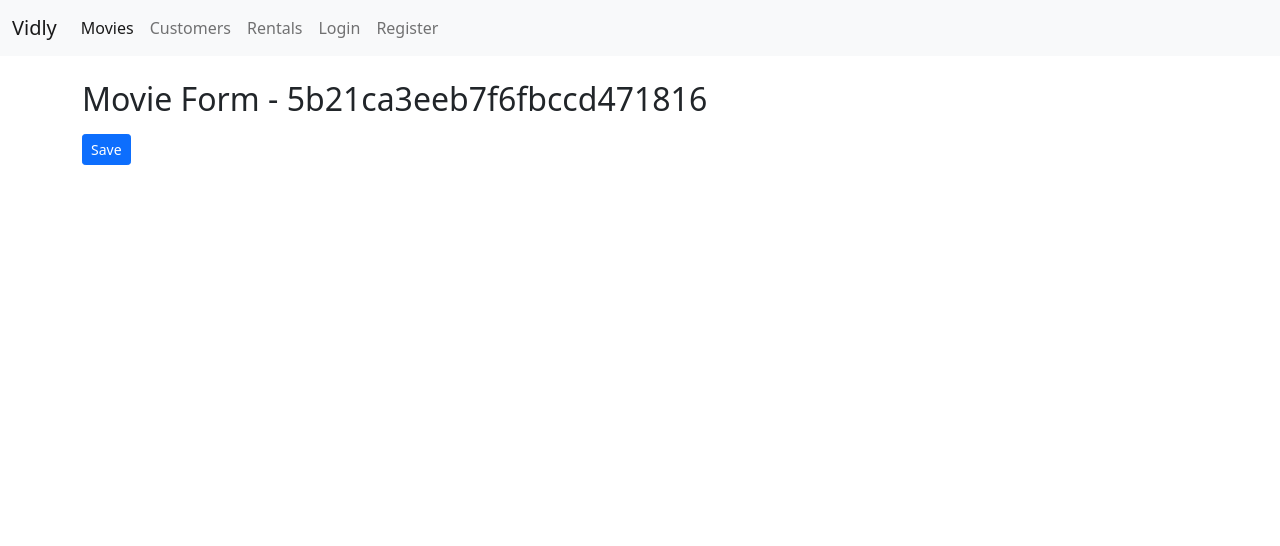
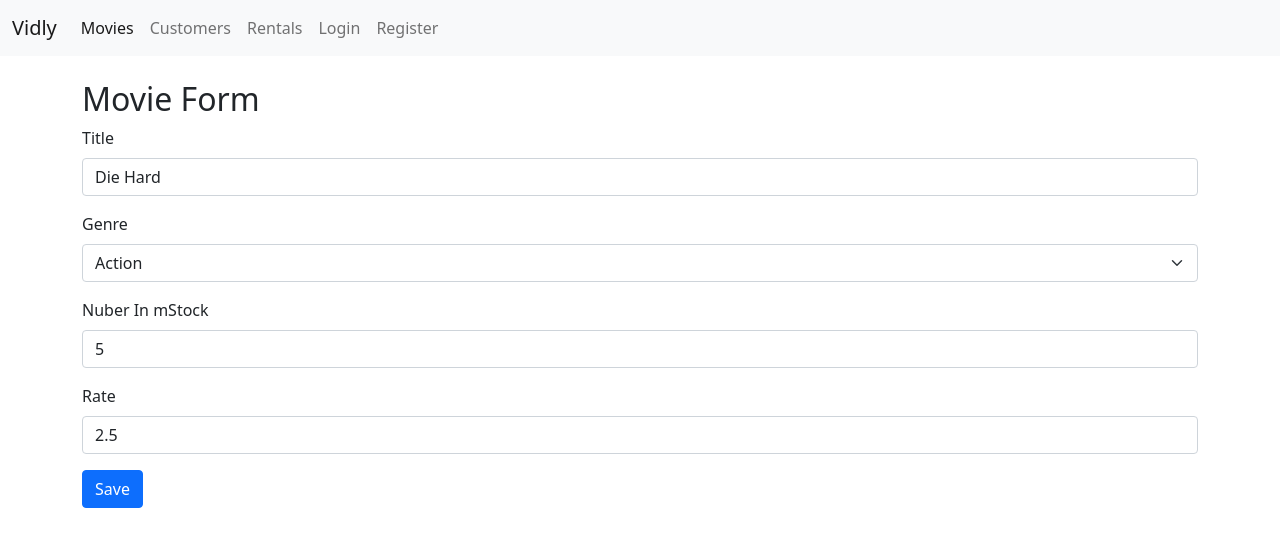
Before and after one commit to shakilhossain1/react-vidly, a React (Vite) app: page /movies/5b21ca3eeb7f6fbccd471816 in a window 1280 px wide. Shown: the top 546 px of the page. Built offline with nearby package versions, Linux system fonts and the light colour scheme.

Commit message:
create and update movie

```diff
--- a/src/components/common/form.jsx
+++ b/src/components/common/form.jsx
@@ -1,6 +1,7 @@
 import React, {Component} from 'react';
 import Joi from 'joi-browser';
 import Input from './input';
+import Select from './select'
 
 class Form extends Component {
   state = {data: {}, error: {}};
@@ -12,6 +13,8 @@ class Form extends Component {
 
     const errors = {};
     for (let item of error.details) errors[item.path[0]] = item.message;
+
+    console.log(errors);
 
     return errors;
   };
@@ -61,6 +64,20 @@ class Form extends Component {
     );
   };
 
+  renderSelect = (name, label, options) => {
+    const {data, errors} = this.state;
+    return (
+      <Select
+        name={name}
+        label={label}
+        value={data[name]}
+        options={options}
+        onChange={this.handleChange}
+        error={errors[name]}
+      />
+    );
+  }
+
   renderInput = (name, label, type = 'text') => {
     const {data, errors} = this.state;
     return (
--- /dev/null
+++ b/src/components/common/select.jsx
@@ -0,0 +1,23 @@
+import React from 'react';
+
+const Select = ({name, label, options, error, ...rest}) => {
+  return (
+    <div className='mb-3'>
+      <label htmlFor={name} className='form-label'>
+        {label}
+      </label>
+      <select {...rest} name={name} id={name} className='form-select'>
+        <option />
+        {options.map(option => (
+          <option key={option._id} value={option._id}>
+            {option.name}
+          </option>
+        ))}
+      </select>
+
+      {error && <div className='text-danger text-sm-start'>{error}</div>}
+    </div>
+  );
+};
+
+export default Select;
--- a/src/components/movieForm.jsx
+++ b/src/components/movieForm.jsx
@@ -1,17 +1,75 @@
-import React from 'react';
+import React, {Component} from 'react';
+import Form from './common/form';
+import Joi from 'joi-browser';
+import {getGenres} from '../services/fakeGenreService';
+import {saveMovie, getMovie} from '../services/fakeMovieService';
 
-const MovieForm = ({match, history}) => {
-  const handleSave = () => {
-    history.push('/movies');
+class MovieForm extends Form {
+  state = {
+    genres: [],
+    data: {
+      title: '',
+      genreId: '',
+      numberInStock: '',
+      dailyRentalRate: '',
+    },
+    errors: {},
   };
-  return (
-    <div>
-      <h2>Movie Form - {match.params.id}</h2>
-      <button className='btn btn-primary btn-sm mt-2' onClick={handleSave}>
-        Save
-      </button>
-    </div>
-  );
-};
+
+  componentDidMount() {
+    const genres = getGenres();
+    this.setState({genres});
+
+    const movieId = this.props.match.params.id;
+    console.log(movieId);
+    if (movieId == 'new') return;
+
+    const movie = getMovie(movieId);
+    if (!movie) return this.props.history.replace('/not-found');
+    this.setState({data:  this.mapToViewModel(movie) });
+  }
+
+  mapToViewModel = movie => {
+    return {
+      _id: movie._id,
+      title: movie.title,
+      genreId: movie.genre._id,
+      numberInStock: movie.numberInStock,
+      dailyRentalRate: movie.dailyRentalRate
+    }
+  }
+
+  schema = {
+    _id: Joi.string(),
+    title: Joi.string().required().label('Title'),
+    genreId: Joi.string().required().label('Genre'),
+    numberInStock: Joi.number()
+      .min(0)
+      .max(30)
+      .required()
+      .label('Number In Stock'),
+    dailyRentalRate: Joi.number().min(0).max(10).required().label('Rate'),
+  };
+
+  doSubmit = () => {
+    saveMovie(this.state.data);
+    this.props.history.push('/movies');
+  };
+
+  render() {
+    return (
+      <div>
+        <h2>Movie Form</h2>
+        <form onSubmit={this.handleSubmit}>
+          {this.renderInput('title', 'Title')}
+          {this.renderSelect('genreId', 'Genre', this.state.genres)}
+          {this.renderInput('numberInStock', 'Nuber In mStock', 'number')}
+          {this.renderInput('dailyRentalRate', 'Rate', 'number')}
+          {this.renderButton('Save')}
+        </form>
+      </div>
+    );
+  }
+}
 
 export default MovieForm;
--- a/src/components/movies.jsx
+++ b/src/components/movies.jsx
@@ -6,6 +6,7 @@ import Pagintaion from './common/pagination';
 import ListGroup from './common/listGroup';
 import MoviesTable from './moviesTable';
 import _ from 'lodash';
+import { Link } from 'react-router-dom';
 
 class Movies extends Component {
   state = {
@@ -90,6 +91,7 @@ class Movies extends Component {
           />
         </div>
         <div className='col'>
+          <Link to="/movies/new" className="btn btn-primary my-2">New Movie</Link>
           <p>Showing {moviesCount} movies in database</p>
           <MoviesTable
             movies={movies}
--- a/src/services/fakeMovieService.js
+++ b/src/services/fakeMovieService.js
@@ -78,13 +78,13 @@ export function getMovie(id) {
 
 export function saveMovie(movie) {
   let movieInDb = movies.find(m => m._id === movie._id) || {};
-  movieInDb.name = movie.name;
+  movieInDb.title = movie.title;
   movieInDb.genre = genresAPI.genres.find(g => g._id === movie.genreId);
   movieInDb.numberInStock = movie.numberInStock;
   movieInDb.dailyRentalRate = movie.dailyRentalRate;
 
   if (!movieInDb._id) {
-    movieInDb._id = Date.now();
+    movieInDb._id = Date.now().toString();
     movies.push(movieInDb);
   }
 
```
